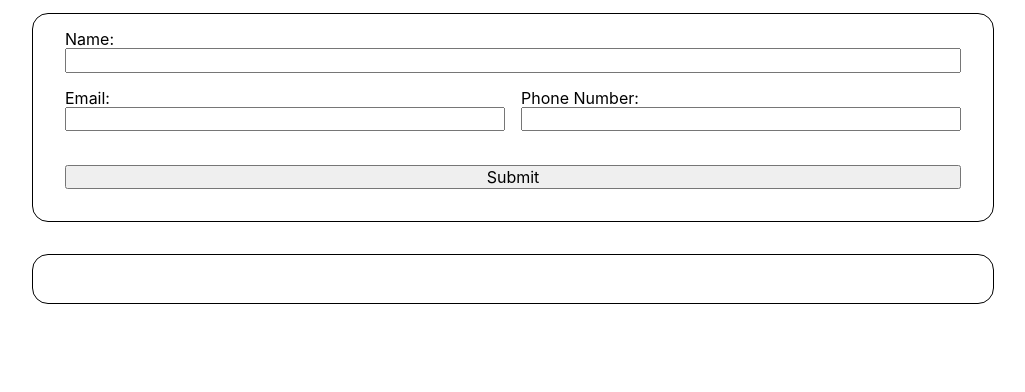
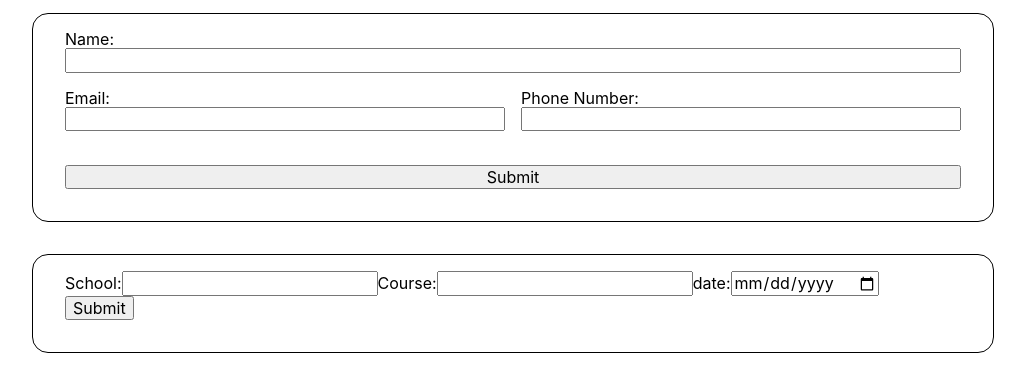
Before and after one commit to LBirkinshaw-Doyle/cv-project, a React (Create React App) app: page / in a window 1280 px wide. Shown: the top 392 px of the page, without its empty margins (127-1152 px from the left). Built offline with nearby package versions, Linux system fonts and the light colour scheme; the HTML template or start-up script is replaced by a standard one.

Commit message:
add single item edit to education

```diff
--- a/src/components/EducationEdit.js
+++ b/src/components/EducationEdit.js
@@ -1,68 +1,49 @@
 import React from 'react';
 
-//import './GeneralInfoEdit.css';
+import EducationEditInput from './EducationEditInput';
+
+//import './EducationEdit.css';
 
 class EducationEdit extends React.Component {
   constructor(props) {
     super(props);
-    /*this.state = {
-      nameValue: this.props.name,
-      emailValue: this.props.email,
-      phoneNumberValue: this.props.phoneNumber,
+    this.state = {
+      education: [],
     };
-    this.handleNameChange = this.handleNameChange.bind(this);
-    this.handleEmailChange = this.handleEmailChange.bind(this);
-    this.handlePhoneNumberChange = this.handlePhoneNumberChange.bind(this);
-    this.handleSubmit = this.handleSubmit.bind(this);*/
+    this.handleEducationItemChange = this.handleEducationItemChange.bind(this);
+    this.handleSubmit = this.handleSubmit.bind(this);
   }
-  /*
-  handleNameChange(event) {
-    this.setState({ nameValue: event.target.value });
-  }
-  handleEmailChange(event) {
-    this.setState({ emailValue: event.target.value });
-  }
-  handlePhoneNumberChange(event) {
-    this.setState({ phoneNumberValue: event.target.value });
+
+  handleEducationItemChange(index, school, title, date) {
+    let educationArray = this.state.education.slice();
+    educationArray[index] = { school: school, title: title, date: date };
+    this.setState({ education: educationArray });
   }
   handleSubmit(event) {
     event.preventDefault();
-    this.props.updateName(this.state.nameValue);
-    this.props.updateEmail(this.state.emailValue);
-    this.props.updatePhoneNumber(this.state.phoneNumberValue);
+    if (this.state.education[0] !== undefined)
+      this.props.updateEducation(this.state.education);
     this.props.toggleEdit(event);
-  }*/
+  }
   render() {
+    let display = [];
+    this.props.educationList.forEach((educationItem, index) => {
+      display.push(
+        <EducationEditInput
+          school={educationItem.school}
+          title={educationItem.title}
+          date={educationItem.date}
+          index={index}
+          key={educationItem.school + educationItem.title}
+          handleChange={this.handleEducationItemChange}
+        />
+      );
+    });
     return (
-      /*
-      <form id="general-info-form" onSubmit={this.handleSubmit}>
-        <label>
-          Name:
-          <input
-            type="text"
-            value={this.state.nameValue}
-            onChange={this.handleNameChange}
-          />
-        </label>
-        <label>
-          Email:
-          <input
-            type="email"
-            value={this.state.emailValue}
-            onChange={this.handleEmailChange}
-          />
-        </label>
-        <label>
-          Phone Number:
-          <input
-            type="tel"
-            value={this.state.phoneNumberValue}
-            onChange={this.handlePhoneNumberChange}
-          />
-        </label>
+      <form id="education-form" onSubmit={this.handleSubmit}>
+        {display}
         <input type="submit" value="Submit" />
-      </form>*/
-      <div></div>
+      </form>
     );
   }
 }
--- /dev/null
+++ b/src/components/EducationEditInput.js
@@ -0,0 +1,68 @@
+import React from 'react';
+
+//import './EducationEditInput.css';
+
+class EducationEditInput extends React.Component {
+  constructor(props) {
+    super(props);
+    this.state = {
+      schoolValue: this.props.school,
+      titleValue: this.props.title,
+      dateValue: this.props.date,
+    };
+    this.handleSchoolChange = this.handleSchoolChange.bind(this);
+    this.handleTitleChange = this.handleTitleChange.bind(this);
+    this.handleDateChange = this.handleDateChange.bind(this);
+  }
+  componentDidUpdate(prevProps, prevState) {
+    if (this.state !== prevState) {
+      this.props.handleChange(
+        this.props.index,
+        this.state.schoolValue,
+        this.state.titleValue,
+        this.state.dateValue
+      );
+    }
+  }
+  handleSchoolChange(event) {
+    this.setState({ schoolValue: event.target.value });
+  }
+  handleTitleChange(event) {
+    this.setState({ titleValue: event.target.value });
+  }
+  handleDateChange(event) {
+    this.setState({ dateValue: event.target.value });
+  }
+  render() {
+    return (
+      <div id="education-item">
+        <label>
+          School:
+          <input
+            type="text"
+            value={this.state.schoolValue}
+            onChange={this.handleSchoolChange}
+          />
+        </label>
+        <label>
+          Course:
+          <input
+            type="text"
+            value={this.state.titleValue}
+            onChange={this.handleTitleChange}
+          />
+        </label>
+        <label>
+          date:
+          <input
+            type="date"
+            value={this.state.dateValue}
+            onChange={this.handleDateChange}
+          />
+        </label>
+      </div>
+    );
+  }
+}
+
+export default EducationEditInput;
```
